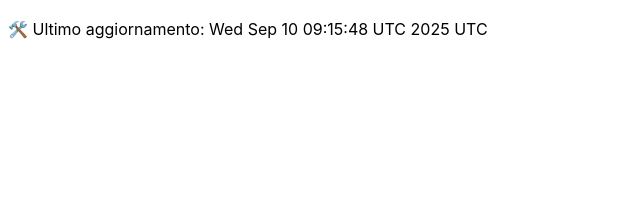
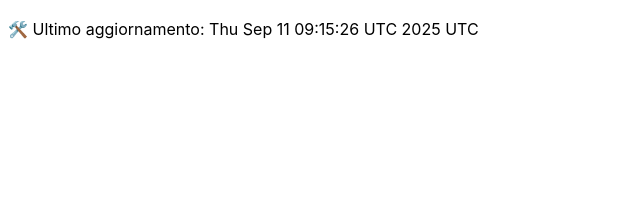
Before and after one commit to DanteTrb/DanteTrb.github.io, a Jekyll site: the page built from badges.md, in a window 1280 px wide. Shown: the top 213 px of the page, without its empty margins (0-640 px from the left). Built offline with Jekyll 4.4.1, drawn with Linux system fonts in a browser that asks for light colours; our own code applies the rules of GitHub Pages for plain Markdown files.

Commit message:
🛠️ Aggiornamento automatico badge

```diff
--- a/badges.md
+++ b/badges.md
@@ -1 +1 @@
-🛠️ Ultimo aggiornamento: Wed Sep 10 09:15:48 UTC 2025 UTC
+🛠️ Ultimo aggiornamento: Thu Sep 11 09:15:26 UTC 2025 UTC
```
